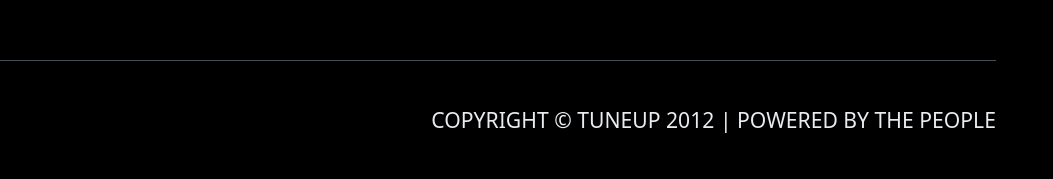
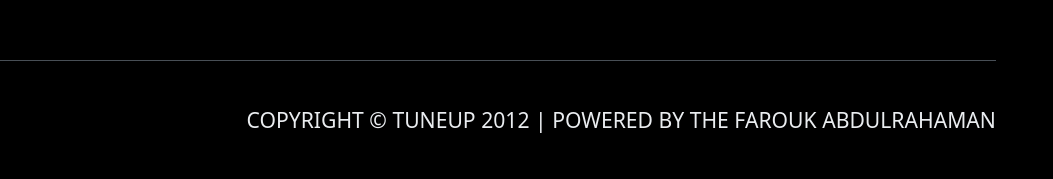
Before and after one commit to Unmarked-Kyuubi/tune-up, a plain HTML site: page contact/index.html in a window 1280 px wide. Shown: the part 5057-5236 px from the top of the page, 227-1280 px from the left. Drawn offline with Linux system fonts and the light colour scheme.

Commit message:
Update contact index.html

```diff
--- a/contact/index.html
+++ b/contact/index.html
@@ -483,7 +483,7 @@ What are your opening hours?</p>
 
 				<section class="footer__end">
 					<img src="/assets/logo-color-inv-psd.asset.svg" alt="Tune Up Logo" class="logo footer__logo">
-					<div class="footer__end-text">Copyright &copy; TuneUp 2012 | Powered by the People</div>
+					<div class="footer__end-text">Copyright &copy; TuneUp 2012 |  Powered by the Farouk Abdulrahaman</div>
 				</section>
 
 			</section>
```
